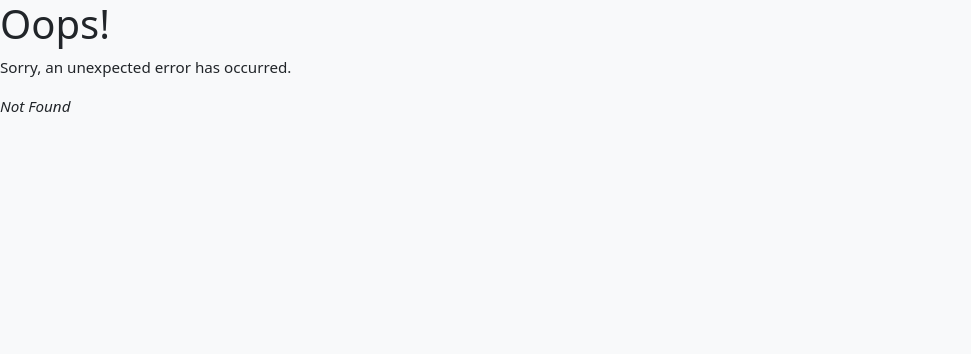
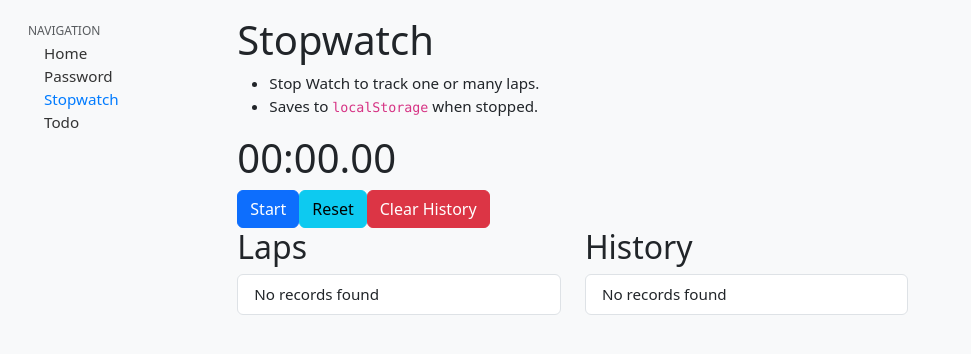
Before and after one commit to JREAM/react-apps, a React (Vite) app: page /stopwatch in a window 1280 px wide. Before the commit this address had no page. Shown: the top 354 px of the page, without its empty margins (0-971 px from the left). Built offline with nearby package versions, Linux system fonts and the light colour scheme.

Commit message:
add a stop watch cool

```diff
--- a/src/routes/root.tsx
+++ b/src/routes/root.tsx
@@ -22,6 +22,11 @@ export default function Root() {
                 </NavLink>
               </li>
               <li className='nav-item'>
+                <NavLink to='/stopwatch' className='nav-link'>
+                  Stopwatch
+                </NavLink>
+              </li>
+              <li className='nav-item'>
                 <NavLink to='/todo' className='nav-link'>
                   Todo
                 </NavLink>
--- /dev/null
+++ b/src/routes/stopwatch.tsx
@@ -0,0 +1,139 @@
+import React, { useState, useEffect } from 'react'
+
+export default () => {
+  const [time, setTime] = useState<number>(0)
+  const [running, setRunning] = useState<boolean>(false)
+  const [laps, setLaps] = useState<number[]>([])
+  const [history, setHistory] = useState<number[]>(() => {
+    const storedHistory = localStorage.getItem('stopwatchHistory')
+    return storedHistory ? JSON.parse(storedHistory) : []
+  })
+
+  useEffect(() => {
+    let timer: NodeJS.Timeout | null = null
+    if (running) {
+      timer = setInterval(() => {
+        setTime((prevTime) => prevTime + 10)
+      }, 10)
+    } else if (!running && timer !== null) {
+      clearInterval(timer)
+    }
+    return () => {
+      if (timer !== null) {
+        clearInterval(timer)
+      }
+    }
+  }, [running])
+
+  useEffect(() => {
+    localStorage.setItem('stopwatchHistory', JSON.stringify(history))
+  }, [history])
+
+  const startStopwatch = () => {
+    setRunning(true)
+  }
+
+  const stopStopwatch = () => {
+    setRunning(false)
+    addRecordToHistory(time)
+  }
+
+  const resetStopwatch = () => {
+    setRunning(false)
+    setTime(0)
+    setLaps([])
+  }
+
+  const lapStopwatch = () => {
+    setLaps([...laps, time])
+  }
+
+  const addRecordToHistory = (newRecord: number) => {
+    setHistory((prevHistory) => {
+      const updatedHistory = [newRecord, ...prevHistory]
+      return updatedHistory.slice(0, 10) // Keep only the last 10 records
+    })
+  }
+
+  const clearHistory = () => {
+    setHistory([])
+    localStorage.setItem('stopwatchHistory', JSON.stringify({}))
+  }
+
+  const formatTime = (time: number) => {
+    const getMilliseconds = `0${(time % 1000) / 10}`.slice(-2)
+    const seconds = Math.floor(time / 1000)
+    const getSeconds = `0${seconds % 60}`.slice(-2)
+    const getMinutes = `0${Math.floor(seconds / 60)}`.slice(-2)
+    return `${getMinutes}:${getSeconds}.${getMilliseconds}`
+  }
+
+  return (
+    <div>
+      <h1>Stopwatch</h1>
+      <ul>
+        <li>Stop Watch to track one or many laps.</li>
+        <li>
+          Saves to <code>localStorage</code> when stopped.
+        </li>
+      </ul>
+      <div>
+        <h1>{formatTime(time)}</h1>
+      </div>
+      <div>
+        {!running ? (
+          <button className='btn btn-primary' onClick={startStopwatch}>
+            Start
+          </button>
+        ) : (
+          <button className='btn btn-danger' onClick={stopStopwatch}>
+            Stop
+          </button>
+        )}
+        {running && (
+          <button className='btn btn-warning' onClick={lapStopwatch}>
+            Lap
+          </button>
+        )}
+        <button className='btn btn-info' onClick={resetStopwatch}>
+          Reset
+        </button>
+        <button className='btn btn-danger' onClick={clearHistory}>
+          Clear History
+        </button>
+      </div>
+      <div className='row'>
+        <div className='col col-md-4'>
+          <h2>Laps</h2>
+          <ul className='list-group'>
+            {laps.length > 0 && (
+              <>
+                {laps.map((lap, index) => (
+                  <li key={index} className='list-group-item d-flex justify-content-between align-items-center'>
+                    <strong>Lap {index + 1}</strong>: {formatTime(lap)}
+                  </li>
+                ))}
+              </>
+            )}
+            {laps.length === 0 && <li className='list-group-item'>No records found</li>}
+          </ul>
+        </div>
+        <div className='col col-md-4'>
+          <h2>History</h2>
+          <ul className='list-group'>
+            {history.length > 0 && (
+              <>
+                {history.map((record, index) => (
+                  <li key={index} className='list-group-item d-flex justify-content-between align-items-center'>
+                    {formatTime(record)}
+                  </li>
+                ))}
+              </>
+            )}
+            {history.length === 0 && <li className='list-group-item'>No records found</li>}
+          </ul>
+        </div>
+      </div>
+    </div>
+  )
+}
```
Also changed, not shown: src/index.tsx (+7 -1 lines).
